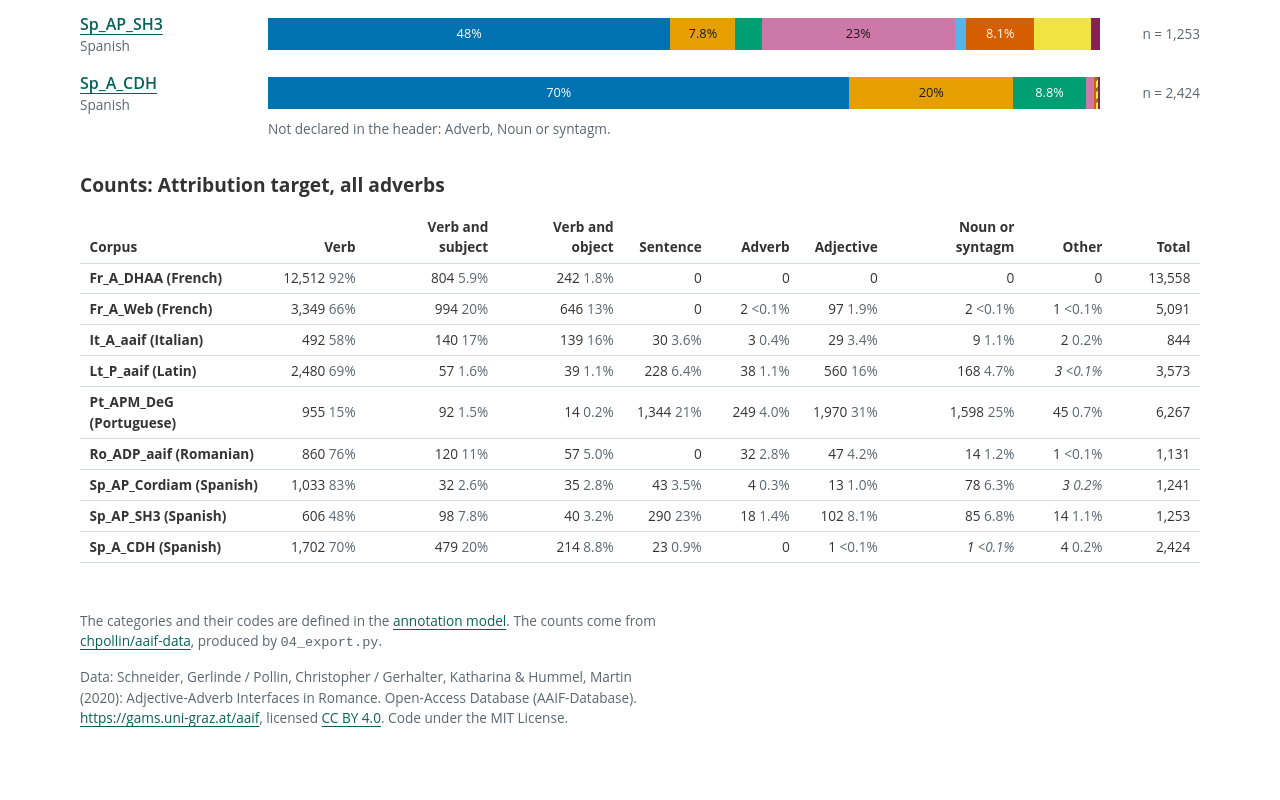
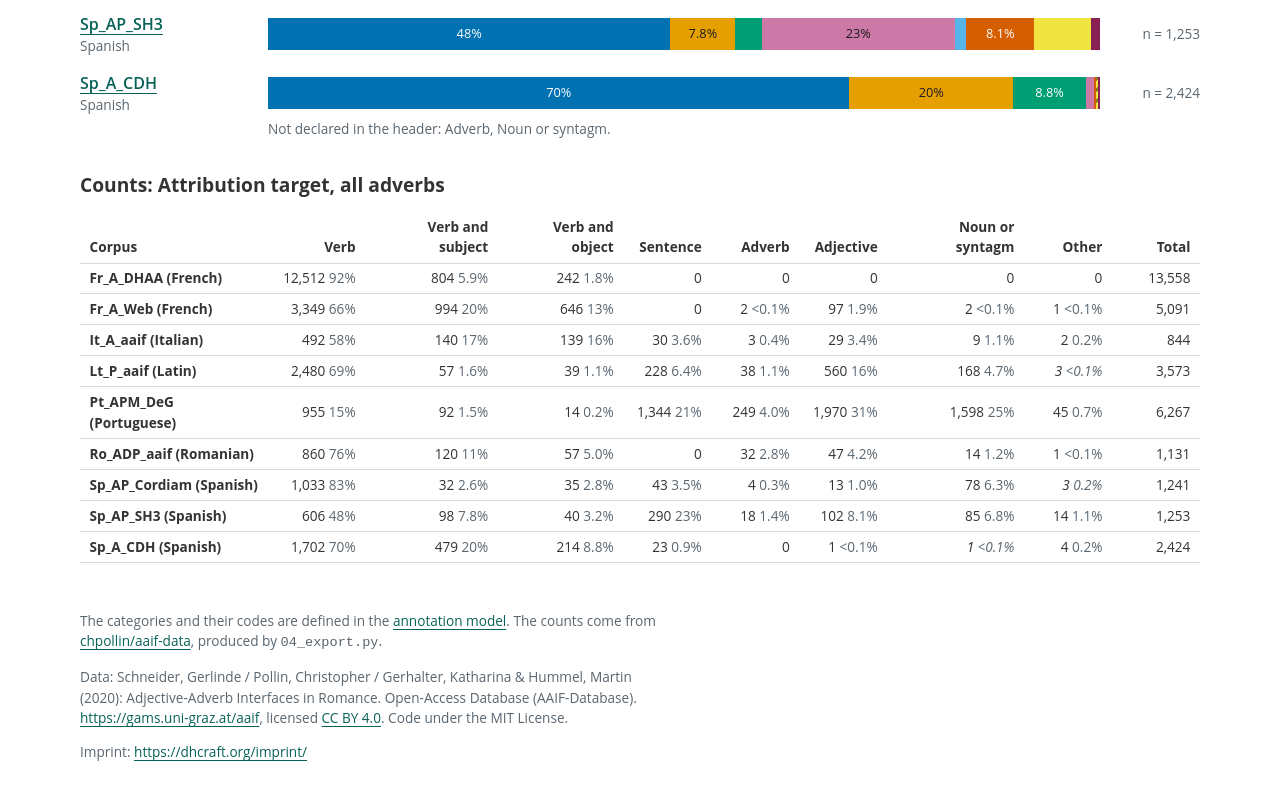
Before and after one commit to chpollin/aaif-data, a plain HTML site: page docs/index.html in a window 1280 px wide. Shown: the part 1002-1802 px from the top of the page. Drawn offline with Linux system fonts and the light colour scheme.

Commit message:
Link the footer to the DHCraft imprint
Co-Authored-By: Claude Opus 5.5 <noreply@anthropic.com>

```diff
--- a/docs/index.html
+++ b/docs/index.html
@@ -47,6 +47,7 @@
   <footer>
     <p>The categories and their codes are defined in the <a href="https://github.com/chpollin/aaif-data/blob/main/knowledge/annotation-model.md">annotation model</a>. The counts come from <a href="https://github.com/chpollin/aaif-data">chpollin/aaif-data</a>, produced by <code>04_export.py</code>.</p>
     <p>Data: Schneider, Gerlinde / Pollin, Christopher / Gerhalter, Katharina &amp; Hummel, Martin (2020): Adjective-Adverb Interfaces in Romance. Open-Access Database (AAIF-Database). <a href="https://gams.uni-graz.at/aaif">https://gams.uni-graz.at/aaif</a>, licensed <a href="https://creativecommons.org/licenses/by/4.0/">CC BY 4.0</a>. Code under the MIT License.</p>
+    <p>Imprint: <a href="https://dhcraft.org/imprint/">https://dhcraft.org/imprint/</a></p>
   </footer>
   <div id="tooltip" role="status" hidden></div>
 </body>
```
